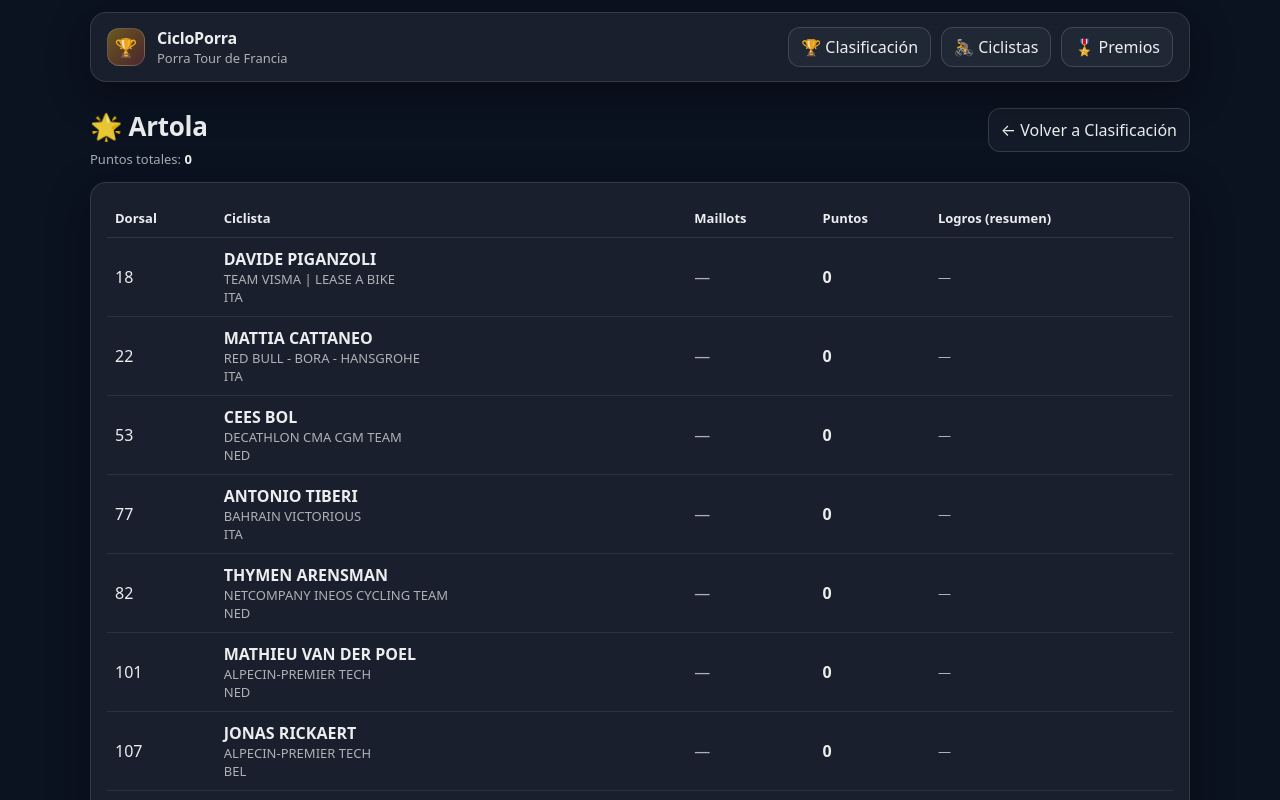
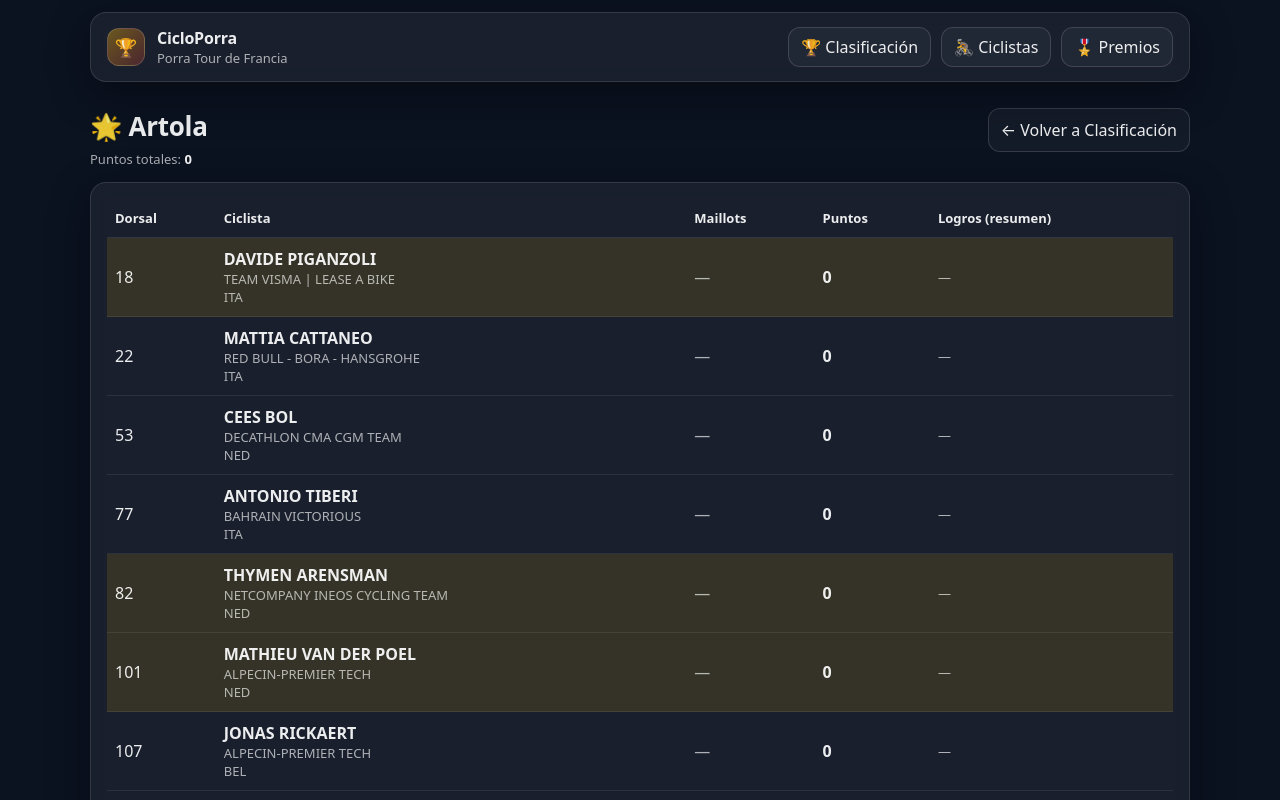
Before and after one commit to JaviElio/CicloPorra, a React (Vite) app in the folder porra-tour/: page /#/participante/artola in a window 1280 px wide. Shown: the top 800 px of the page. Built offline with nearby package versions, Linux system fonts and the light colour scheme.

Commit message:
resaltar corredores grupetas iniciales

```diff
--- a/porra-tour/src/pages/ParticipantePage.tsx
+++ b/porra-tour/src/pages/ParticipantePage.tsx
@@ -2,8 +2,13 @@ import { Link, useParams } from 'react-router-dom';
 import { loadDataModel } from '../data/loader';
 import { computeParticipantePuntos, computeCiclistaPuntos } from '../data/scoring';
 import MaillotBadge, { getMaillotBadgesFromLogros } from '../components/MaillotBadge';
+import grupetasJson from '../data/grupetas.json';
 
 const model = loadDataModel();
+
+const grupetaInicialDorsales = new Map<string, Set<number>>(
+  grupetasJson.grupetas.map((g) => [g.participante_id, new Set(g.dorsales)]),
+);
 
 export function ParticipantePage() {
   const { id } = useParams<'id'>();
@@ -38,6 +43,8 @@ export function ParticipantePage() {
     .map((dorsal) => ciclistasByDorsal.get(dorsal))
     .filter((x): x is NonNullable<typeof x> => Boolean(x))
     .sort((a, b) => a.dorsal - b.dorsal);
+
+  const dorsalesGrupetaInicial = grupetaInicialDorsales.get(participante.id) ?? new Set<number>();
 
   return (
     <section>
@@ -90,8 +97,12 @@ export function ParticipantePage() {
               {ciclistasSeleccionados.map((c) => {
                 const maillotKeys = getMaillotBadgesFromLogros(c.logros);
                 const puntos = computeCiclistaPuntos(c, model.config);
+                const esDeGrupetaInicial = dorsalesGrupetaInicial.has(c.dorsal);
                 return (
-                  <tr key={c.dorsal}>
+                  <tr
+                    key={c.dorsal}
+                    style={esDeGrupetaInicial ? { background: 'rgba(255, 193, 7, 0.12)' } : undefined}
+                  >
                     <td style={{ padding: '10px 8px', borderBottom: '1px solid rgba(255,255,255,0.08)' }}>{c.dorsal}</td>
                     <td style={{ padding: '10px 8px', borderBottom: '1px solid rgba(255,255,255,0.08)' }}>
                       <div style={{ fontWeight: 800 }}>{c.nombre}</div>
```
